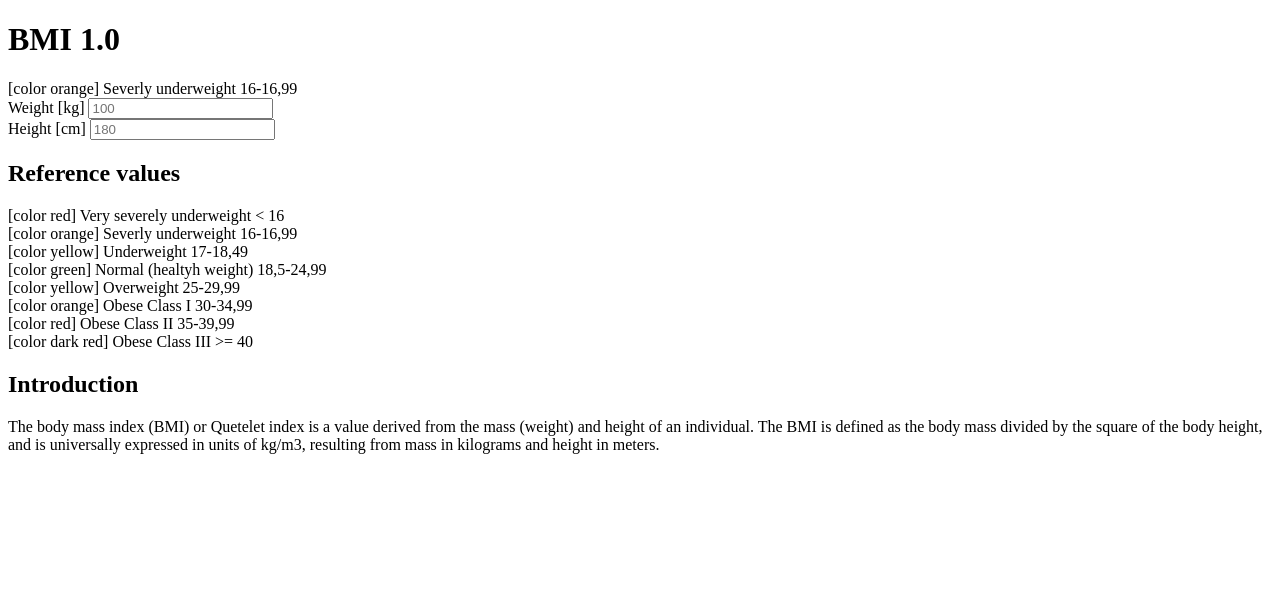
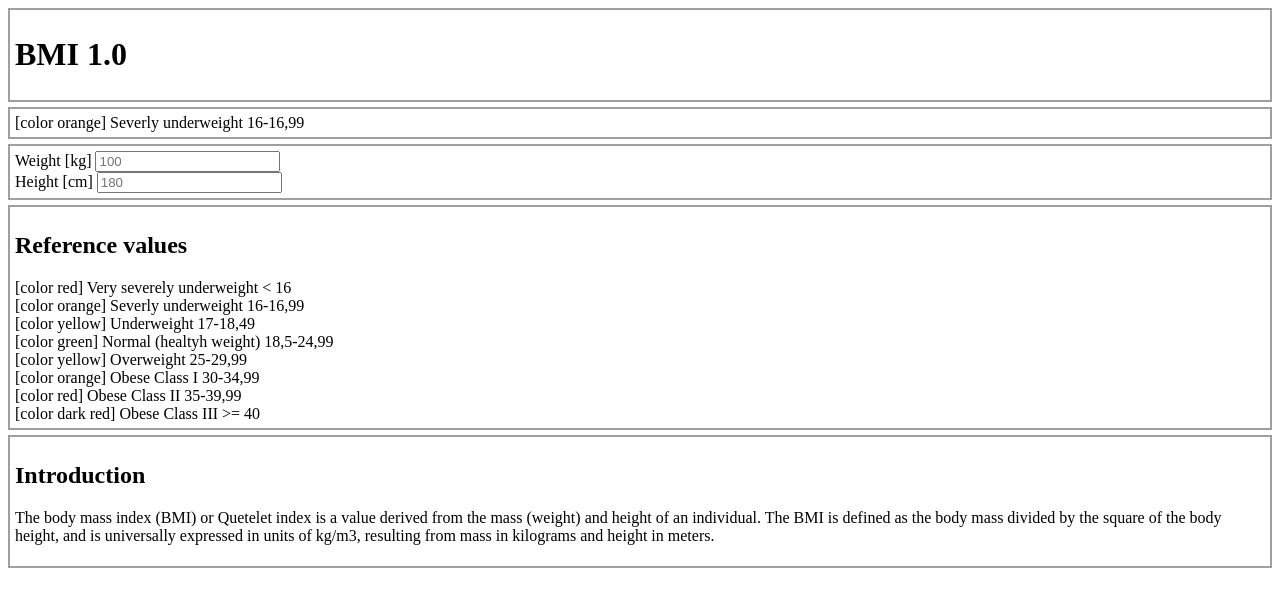
Before and after one commit to dejanstrancar/mediately-bmi-calculator, a React (Create React App) app: page / in a window 1280 px wide. Shown: the top 606 px of the page. Built offline with nearby package versions, Linux system fonts and the light colour scheme.

Commit message:
adding styled components, updating git ignore, adding card styles

```diff
--- a/package.json
+++ b/package.json
@@ -5,7 +5,8 @@
   "dependencies": {
     "react": "^16.8.6",
     "react-dom": "^16.8.6",
-    "react-scripts": "3.0.1"
+    "react-scripts": "3.0.1",
+    "styled-components": "^4.2.0"
   },
   "scripts": {
     "start": "react-scripts start",
--- a/src/components/_globals/Card/Card.jsx
+++ b/src/components/_globals/Card/Card.jsx
@@ -1,5 +1,6 @@
 import React from "react";
+import Styled from "./Card.styles";
 
 export default function Card(props) {
-  return <div>{props.children}</div>;
+  return <Styled.card>{props.children}</Styled.card>;
 }
--- a/src/components/_globals/Card/Card.styles.js
+++ b/src/components/_globals/Card/Card.styles.js
@@ -0,0 +1,9 @@
+import styled from "styled-components";
+
+export default {
+  card: styled.div`
+    border: 2px solid #9f9fa0;
+    margin: 5px 0;
+    padding: 5px;
+  `
+};
```
Also changed, not shown: 2 other files (tests, documents, lock files or other folders).
